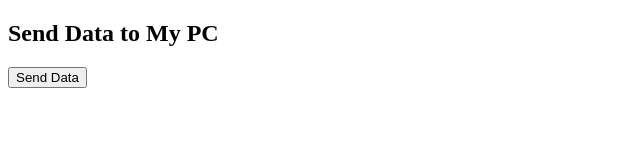
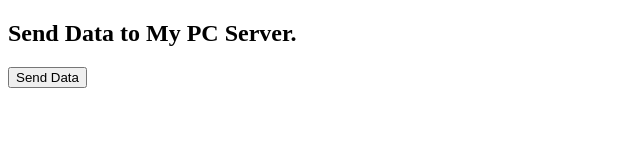
Before and after one commit to Coder-Krishanu-Karmakar/Valentine, a plain HTML site: page index.html in a window 1280 px wide. Shown: the whole page, without its empty margins (0-640 px from the left). Drawn offline with Linux system fonts and the light colour scheme.

Commit message:
Update index.html

```diff
--- a/index.html
+++ b/index.html
@@ -4,7 +4,7 @@
     <title>Send Data to Ngrok</title>
 </head>
 <body>
-    <h2>Send Data to My PC</h2>
+    <h2>Send Data to My PC Server.</h2>
     <button onclick="sendData()">Send Data</button>
 
     <script>
```
